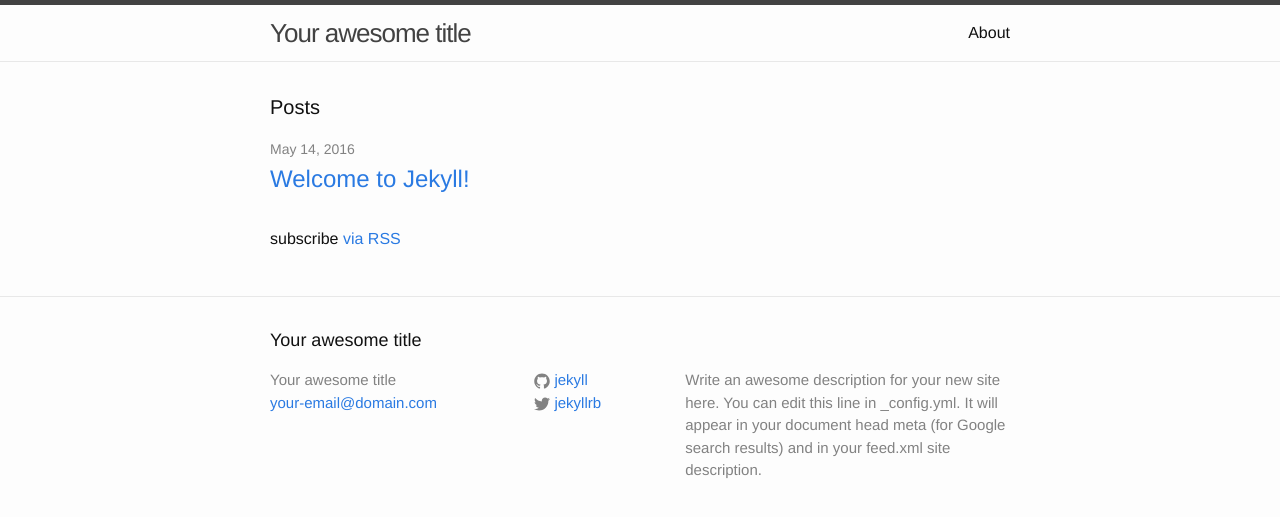
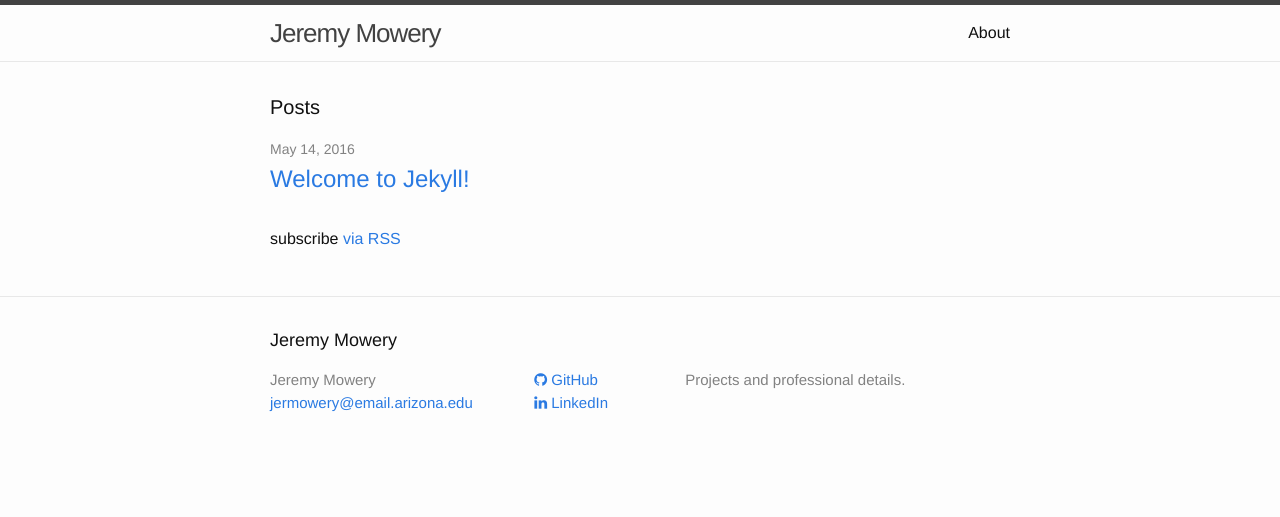
Before and after one commit to jermowery/jermowery.github.io, a Jekyll site: the page built from index.html, in a window 1280 px wide. Shown: the top 517 px of the page. Built offline with Jekyll 4.4.1, drawn with Linux system fonts in a browser that asks for light colours; nearby versions of some CDN libraries.

Commit message:
Change footer

```diff
--- a/_config.yml
+++ b/_config.yml
@@ -6,16 +6,14 @@
 # 'jekyll serve'. If you change this file, please restart the server process.
 
 # Site settings
-title: Your awesome title
-email: your-email@domain.com
+title: Jeremy Mowery
+email: jermowery@email.arizona.edu
 description: > # this means to ignore newlines until "baseurl:"
-  Write an awesome description for your new site here. You can edit this
-  line in _config.yml. It will appear in your document head meta (for
-  Google search results) and in your feed.xml site description.
+  Projects and professional details.
 baseurl: "" # the subpath of your site, e.g. /blog
-url: "http://yourdomain.com" # the base hostname & protocol for your site
-twitter_username: jekyllrb
-github_username:  jekyll
+url: "https://jermowery.github.io" # the base hostname & protocol for your site
+github_username:  jermowery
+linkedin_username: jeremy-mowery-7084b256
 
 # Build settings
 markdown: kramdown
--- a/_includes/footer.html
+++ b/_includes/footer.html
@@ -16,13 +16,17 @@
         <ul class="social-media-list">
           {% if site.github_username %}
           <li>
-            {% include icon-github.html username=site.github_username %}
+            <a href="https://github.com/{{ site.github_username }}">
+              <i class="fa fa-github"></i> GitHub
+            </a>
           </li>
           {% endif %}
 
-          {% if site.twitter_username %}
+          {% if site.linkedin_username %}
           <li>
-            {% include icon-twitter.html username=site.twitter_username %}
+            <a href="https://linkedin.com/in/{{ site.linkedin_username }}">
+              <i class="fa fa-linkedin"></i> LinkedIn
+            </a>
           </li>
           {% endif %}
         </ul>
--- a/_includes/head.html
+++ b/_includes/head.html
@@ -9,4 +9,5 @@
   <link rel="stylesheet" href="{{ "/css/main.css" | prepend: site.baseurl }}">
   <link rel="canonical" href="{{ page.url | replace:'index.html','' | prepend: site.baseurl | prepend: site.url }}">
   <link rel="alternate" type="application/rss+xml" title="{{ site.title }}" href="{{ "/feed.xml" | prepend: site.baseurl | prepend: site.url }}">
+  <link rel="stylesheet" href="//maxcdn.bootstrapcdn.com/font-awesome/4.3.0/css/font-awesome.min.css">
 </head>
```
